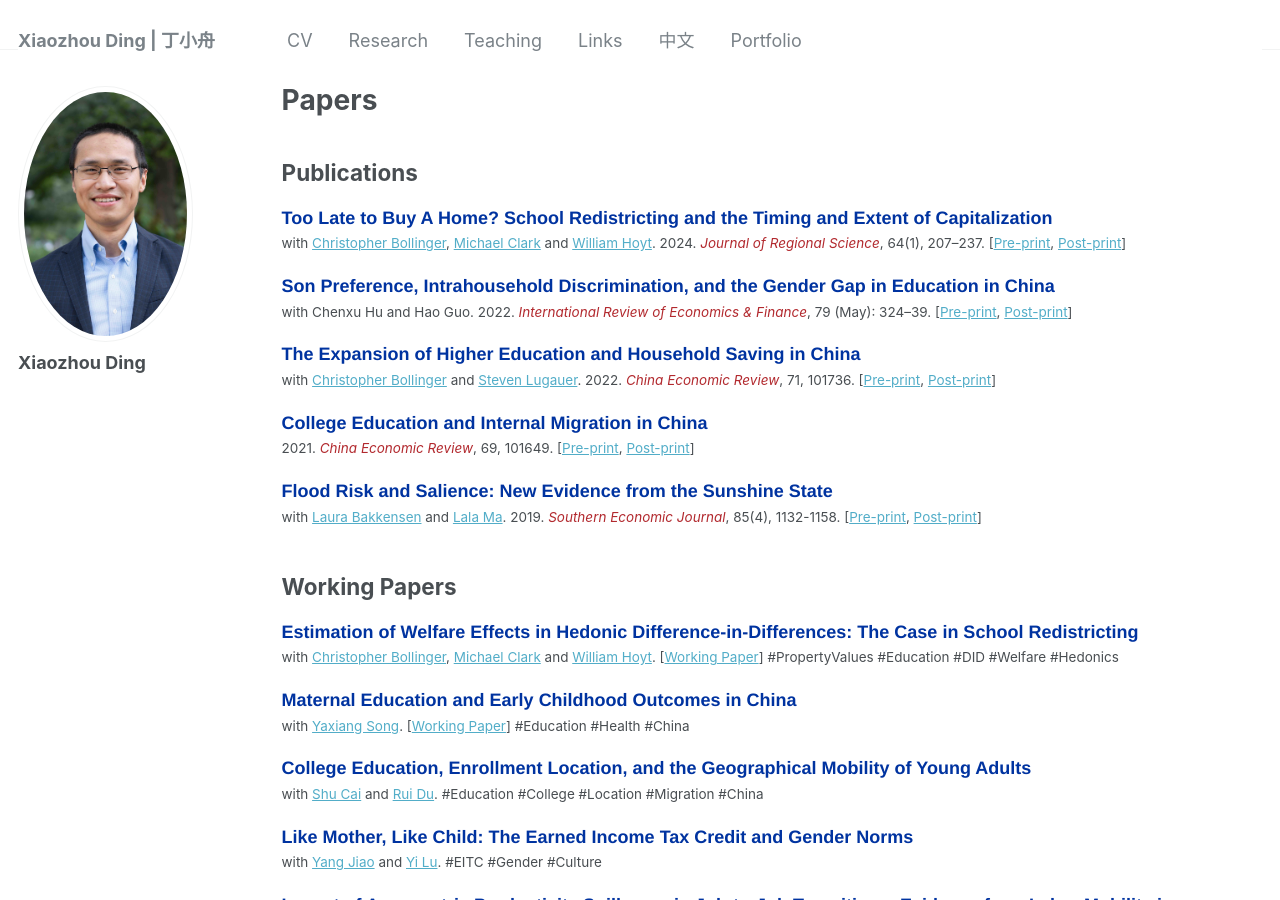
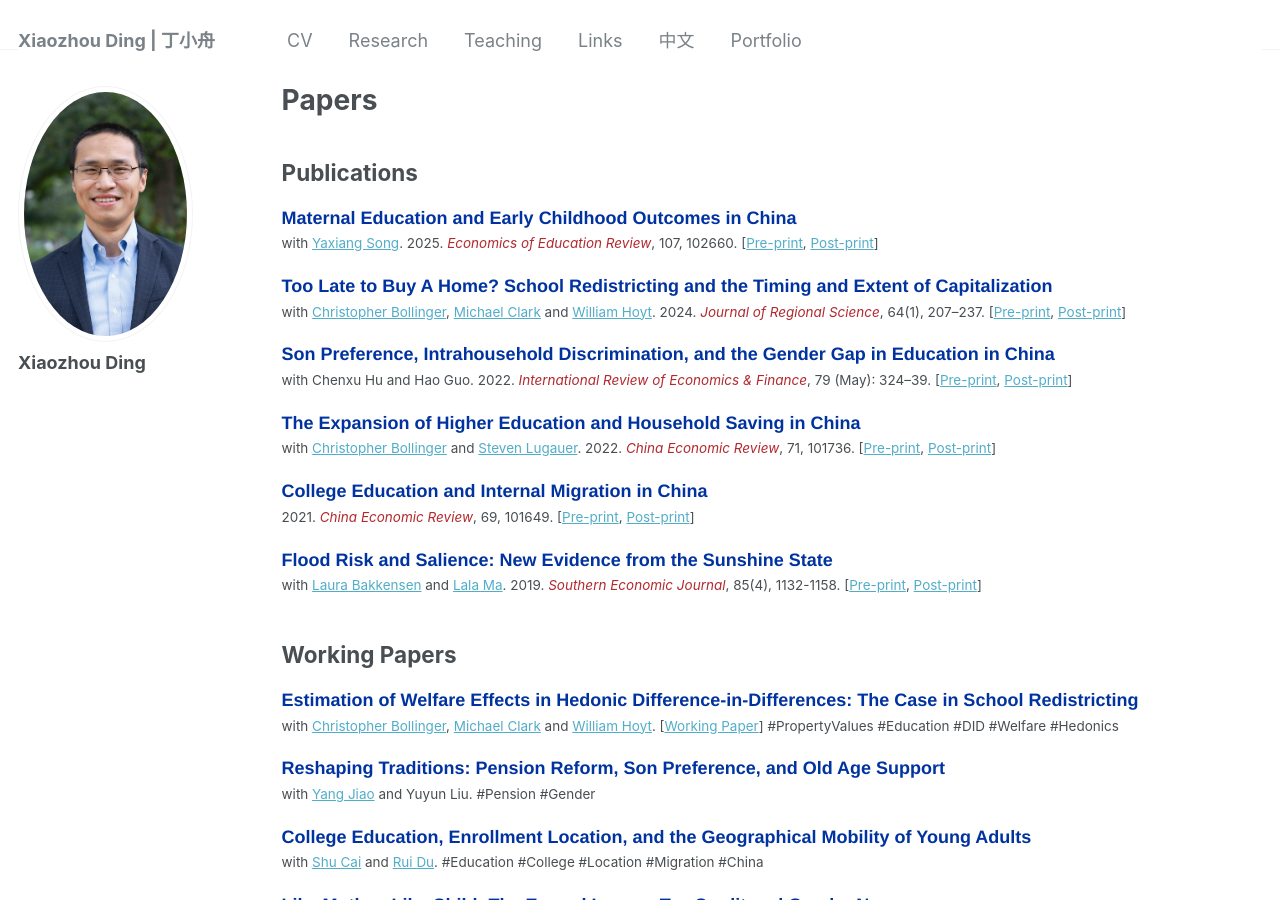
Before and after one commit to xiaozhouding/xiaozhouding.github.io, a Jekyll site: the page built from _pages/research.md, in a window 1280 px wide and 900 px high. Built offline with Jekyll 4.4.1, drawn with Linux system fonts in a browser that asks for light colours.

Commit message:
update files

```diff
--- a/_pages/research.md
+++ b/_pages/research.md
@@ -6,6 +6,10 @@ author_profile: true
 ---
 
 <h2>Publications</h2>
+<h4 class="custom-title">Maternal Education and Early Childhood Outcomes in China</h4>
+<div class="custom-details">
+  <small>with <a href="http://www.yaxiangsong.com/">Yaxiang Song</a>. 2025. <i class="custom-journal">Economics of Education Review</i>, 107, 102660. [<a href="/files/paper/manuscript_educ_childoutcome.pdf" target="_new">Pre-print</a>, <a href="https://doi.org/10.1016/j.econedurev.2025.102660" target="_new">Post-print</a>]</small>
+</div>
 
 <h4 class="custom-title">Too Late to Buy A Home? School Redistricting and the Timing and Extent of Capitalization</h4>
 <div class="custom-details">
@@ -37,9 +41,9 @@ author_profile: true
   <small>with <a href="http://christopherbollinger.com/">Christopher Bollinger</a>, <a href="http://gatton.uky.edu/faculty-research/faculty/clark-michael">Michael Clark</a> and <a href="http://gattonweb.uky.edu/Faculty/hoytw/">William Hoyt</a>. [<a href="/files/paper/school_welfare.pdf" target="_new">Working Paper</a>] #PropertyValues #Education #DID #Welfare #Hedonics</small>
 </div>
 
-<h4 class="custom-title">Maternal Education and Early Childhood Outcomes in China</h4>
+<h4 class="custom-title">Reshaping Traditions: Pension Reform, Son Preference, and Old Age Support</h4>
 <div class="custom-details">
-  <small>with <a href="http://www.yaxiangsong.com/">Yaxiang Song</a>. [<a href="https://papers.ssrn.com/sol3/papers.cfm?abstract_id=4600556" target="_new">Working Paper</a>] #Education #Health #China</small>
+  <small>with <a href="https://sites.google.com/site/yjiaoksu/">Yang Jiao</a> and Yuyun Liu. #Pension #Gender</small>
 </div>
 
 <h4 class="custom-title">College Education, Enrollment Location, and the Geographical Mobility of Young Adults</h4>
```
Also changed, not shown: 4 other files.
